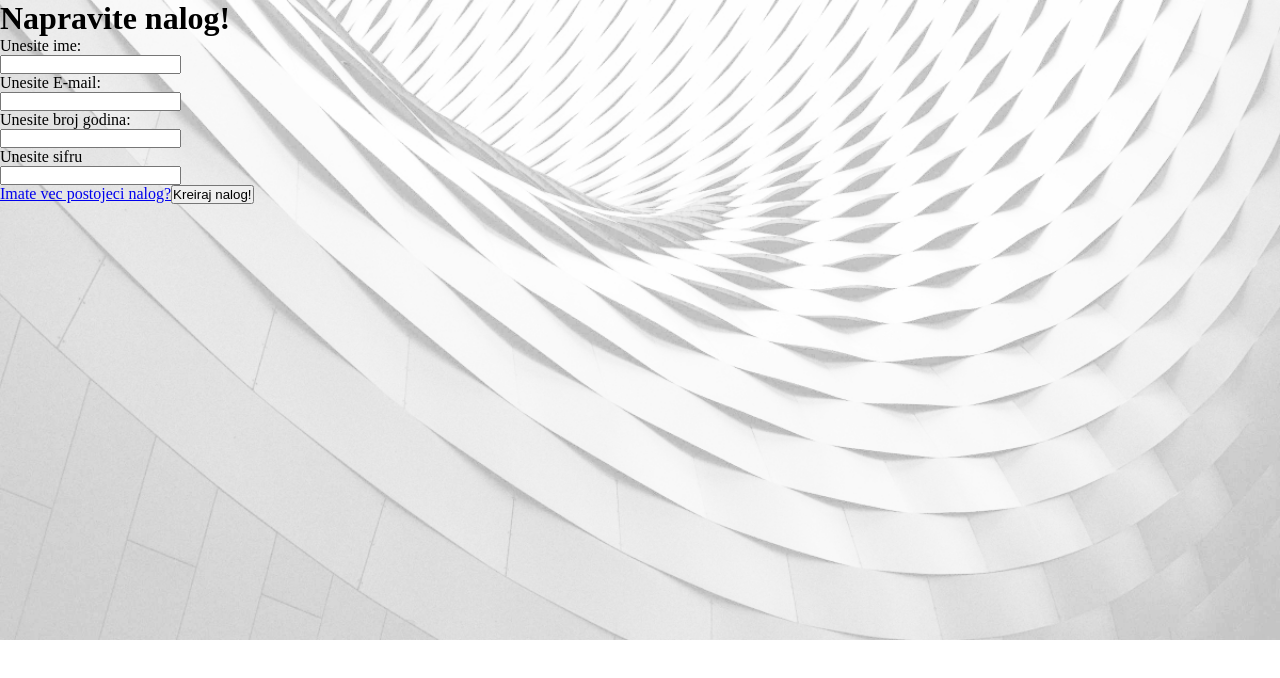
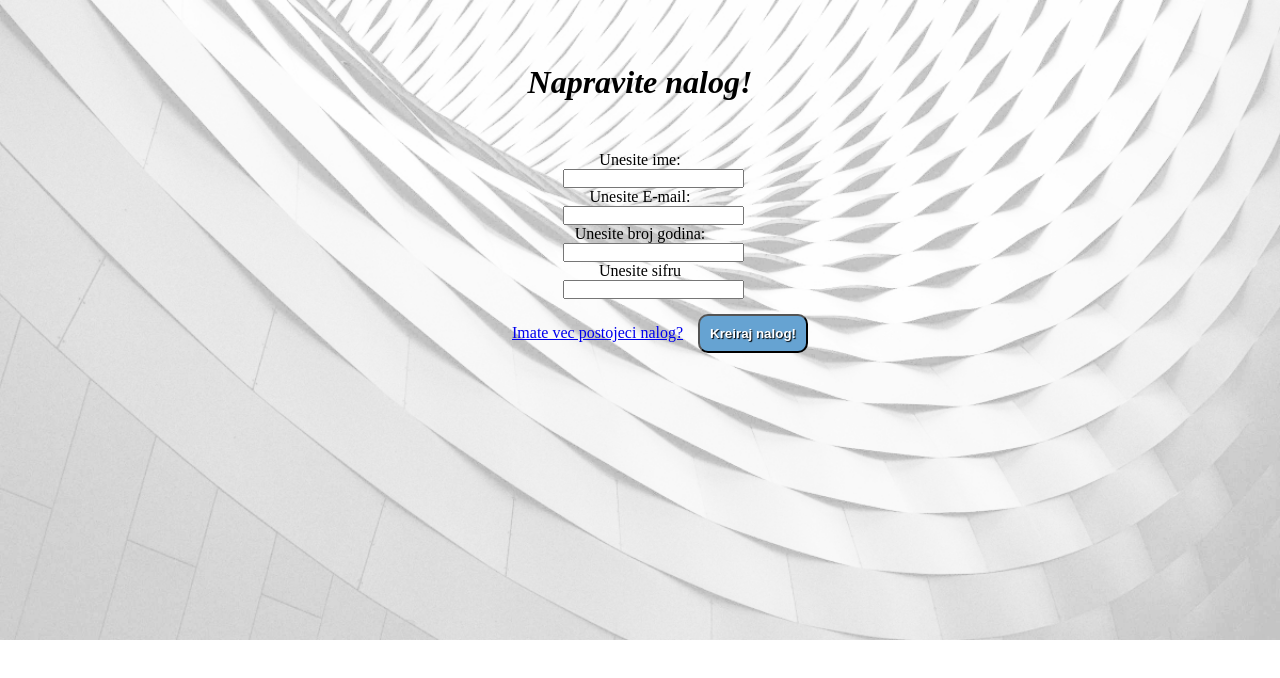
Before and after one commit to Grga126/news-app, a React (Create React App) app: page /signin in a window 1280 px wide. Shown: the top 678 px of the page. Built offline with nearby package versions, Linux system fonts and the light colour scheme.

Commit message:
Jos malo pa ce biti zavrseno login i signin

```diff
--- a/src/App.css
+++ b/src/App.css
@@ -1 +1,2 @@
-@import "./css/login.css"
+@import "./css/login.css";
+@import "./css/signin.css";
--- a/src/App.js
+++ b/src/App.js
@@ -1,7 +1,7 @@
 import './App.css';
 import Login from "./html/login";
 import Signin from "./html/signin";
-
+import Nav from './html/nav';
 import {  BrowserRouter, Routes, Route } from 'react-router-dom';
 
 function App() {
@@ -10,6 +10,7 @@ function App() {
       <Routes>
         <Route path="/login" element={<Login/>}/>
         <Route path="/signin" element={<Signin/>}/>
+        <Route path="/nav" element={<Nav/>}/>
       </Routes>
     </BrowserRouter>
   );
--- a/src/css/login.css
+++ b/src/css/login.css
@@ -15,10 +15,33 @@ body{
     margin-top: 5%;
 }
 
-.paragraph{
+
+.button{
+    margin-top: 15px;
+    margin-left: 45%;
+    background: none repeat scroll 0 0 #66A3D2;
+    border-radius: 10px 10px 10px 10px;
+    color: #FFFFFF;
+    cursor: pointer;
+    font-weight: bold;
+    padding: 10px;
     text-align: center;
-    background-color: lightyellow;
-    width: 10%;
+    text-shadow: 1px 1px 1px #000000;
+}
+
+.articlebutton{
+    margin-left: 50%;
+}
+
+.articleinput{
     margin-left: 45%;
+    padding-top: 20px;
+}
 
+.link{
+    margin-left: 25px;
 }
+
+.form{
+    padding-bottom: 15px;
+}
--- a/src/css/signin.css
+++ b/src/css/signin.css
@@ -0,0 +1,29 @@
+.paragraph{
+    text-align: center;
+}
+
+.input2{
+    margin-left: 44%;
+}
+
+.articlesign{
+    padding-top: 50px;
+}
+
+.link2{
+    margin-top: 10px;
+    margin-left: 40%;
+}
+
+.button2{
+    margin-top: 15px;
+    margin-left: 15px;
+    background: none repeat scroll 0 0 #66A3D2;
+    border-radius: 10px 10px 10px 10px;
+    color: #FFFFFF;
+    cursor: pointer;
+    font-weight: bold;
+    padding: 10px;
+    text-align: center;
+    text-shadow: 1px 1px 1px #000000;
+}
--- a/src/html/login.js
+++ b/src/html/login.js
@@ -2,14 +2,16 @@ export default function Login(){
     return (
         <div>
         <h1 className="header">DOBRODOSLI NA VECERNJE VESTI</h1>
-        <form>
-            <p className="paragraph" >Unesite e-mail:</p>
-            <input className="input" type="text" id="email" name="email"/><br/>
-            <p className="paragraph">Unesite sifru:</p>
-            <input className="input" type="password" id="password" name="password"/><br/>
+        <form className="form">
+            <article className="articleinput">
+                <p>Unesite e-mail:</p>
+                <input className="input" type="text" id="email" name="email"/><br/>
+                <p>Unesite sifru:</p>
+                <input type="password" id="password" name="password"/><br/>
+            </article>
         </form>
-        <button>Login</button>
-        <a href="signin">Nemate nalog?</a>
+            <button className="button">Login</button>
+            <a className="link" href="signin">Nemate nalog?</a>
         </div>
     )
 }
--- /dev/null
+++ b/src/html/nav.js
@@ -0,0 +1,12 @@
+export default function Nav (){
+    return(
+        <div>
+            <nav>
+                <ul>
+                    <li><a href="login">Login</a></li>
+                    <li><a href="signin">Signin</a></li>
+                </ul>
+            </nav>
+        </div>
+    )
+}
--- a/src/html/signin.js
+++ b/src/html/signin.js
@@ -1,17 +1,19 @@
 export default function Signin(){
     return (
-        <div>
-            <h1>Napravite nalog!</h1>
-            <p>Unesite ime:</p>
-            <input type="text" id="ime" name="ime"/><br/>
-            <p>Unesite E-mail:</p>
-            <input type="email" id="email" name="email"/><br/>
-            <p>Unesite broj godina:</p>
-            <input type="number" id="number" name="number"/><br/>
-            <p>Unesite sifru</p>
-            <input type="password" id="password" name="password"/><br/>
-            <a href="login"> Imate vec postojeci nalog?</a>
-            <button>Kreiraj nalog!</button>
+        <div className="div">
+            <h1 className="header">Napravite nalog!</h1>
+                <article className="articlesign">
+                <p className="paragraph">Unesite ime:</p>
+                <input className="input2" type="text" id="ime" name="ime"/><br/>
+                <p className="paragraph">Unesite E-mail:</p>
+                <input className="input2" type="email" id="email" name="email"/><br/>
+                <p className="paragraph">Unesite broj godina:</p>
+                <input className="input2" type="number" id="number" name="number"/><br/>
+                <p className="paragraph">Unesite sifru</p>
+                <input className="input2" type="password" id="password" name="password"/><br/>
+            </article>
+            <a className="link2" href="login"> Imate vec postojeci nalog?</a>
+            <button className="button2">Kreiraj nalog!</button>
         </div>
     )
 }
```
